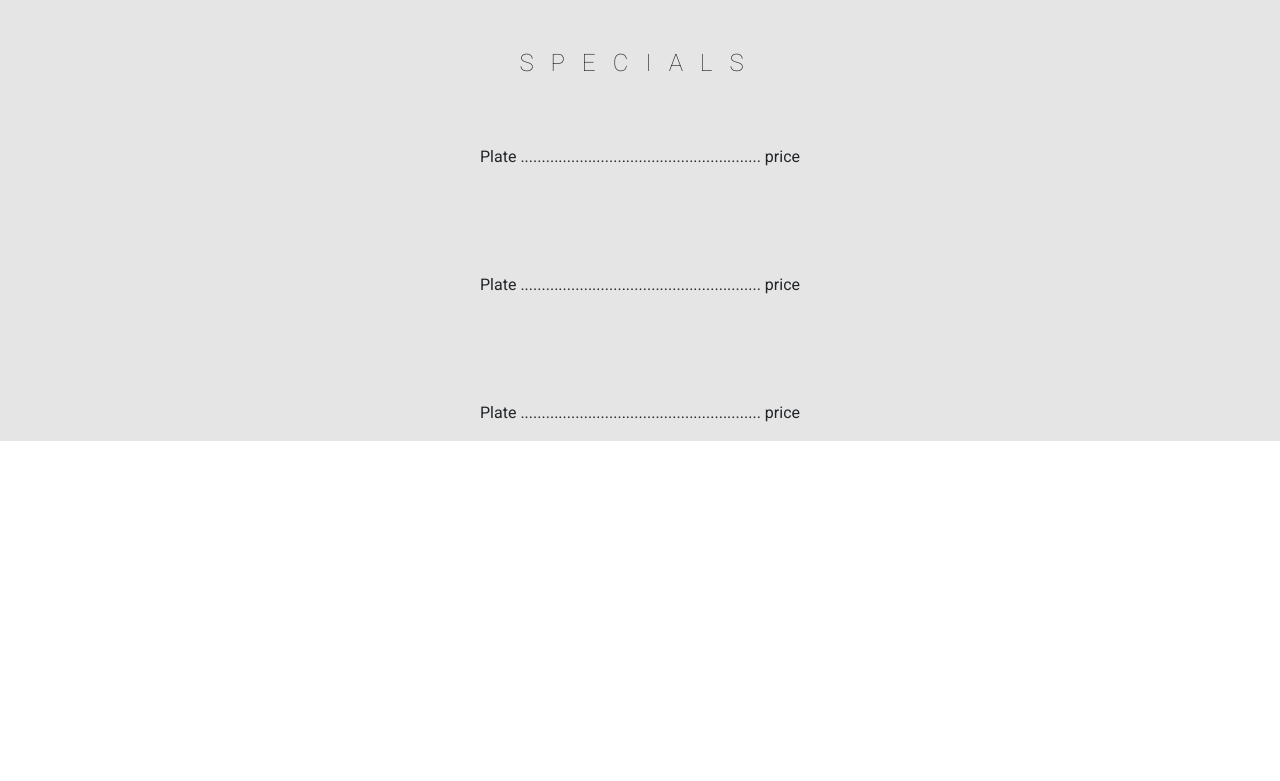
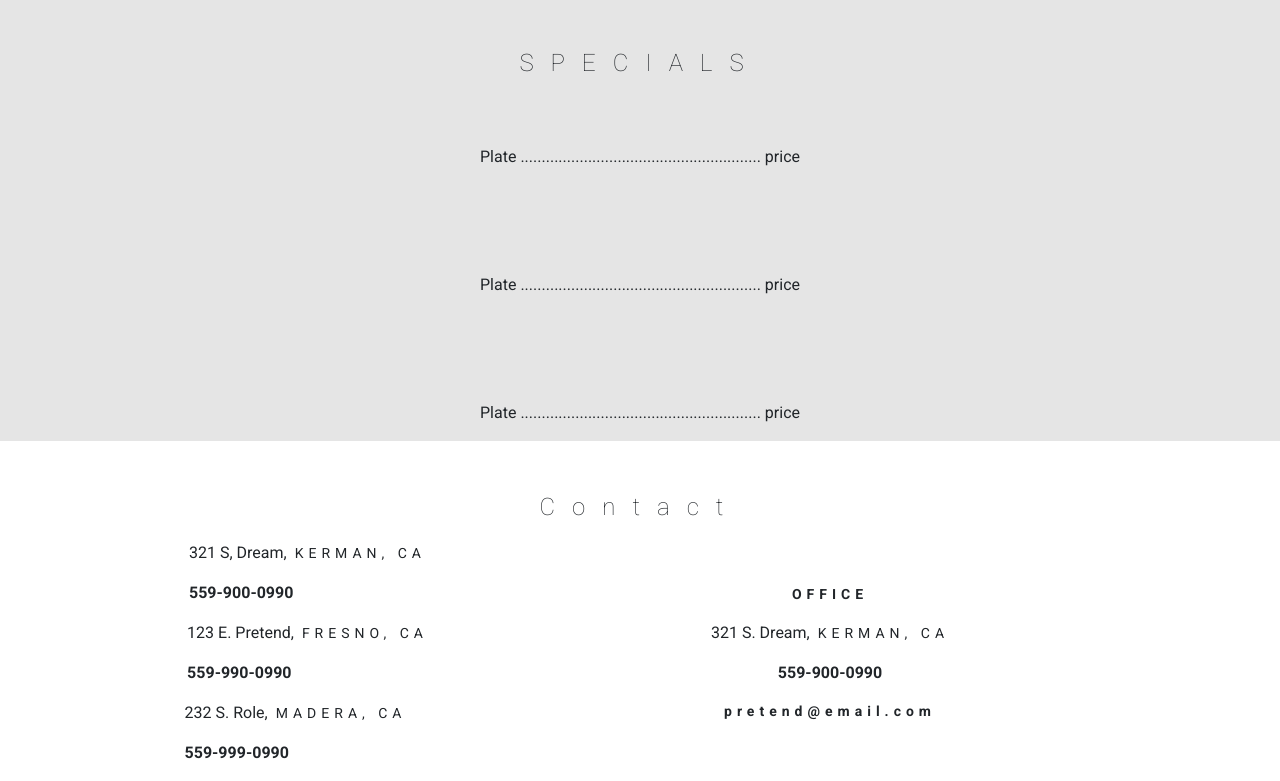
Before and after one commit to xyeras/My-Restaurant-static, a plain HTML site: page index.html in a window 1280 px wide. Shown: the part 1379-2160 px from the top of the page. Before the commit the page ends 1820 px from the top, so only its background shows below. Drawn offline with nearby package versions, Linux system fonts and the light colour scheme.

Commit message:
added footer along with styling. will have to go back and do some other styles.

```diff
--- a/index.html
+++ b/index.html
@@ -150,6 +150,47 @@
         </div>
       </div>
     </div>
+    <!-- FOOTER -->
+    <footer class="container">
+      <div class="row mt-5">
+        <div class="col">
+          <p class="section_heading text-center">Contact</p>
+        </div>
+      </div>
+      <div class="row">
+        <div class="col-md-5 d-flex flex-column justify-content-center align-items-center">
+          <div class="row">
+            <div class="col">
+              <address>
+                321 S, Dream, <span class="info_text text-uppercase ml-1">Kerman, Ca</span>
+              </address>
+              <p class="font-weight-bold">559-900-0990</p>
+            </div>
+          </div>
+          <div class="row">
+            <div class="col">
+              <address>123 E. Pretend, <span class="info_text text-uppercase ml-1">Fresno, Ca</span></address>
+              <p class="font-weight-bold">559-990-0990</p>
+            </div>
+          </div>
+          <div class="row">
+            <div class="col mr-4">
+              <address>232 S. Role, <span class="info_text text-uppercase ml-1">Madera, Ca</span></address>
+              <p class="font-weight-bold">559-999-0990</p>
+            </div>
+          </div>
+        </div>
+        <div class="col-md-6 d-flex flex-column justify-content-center align-items-center">
+          <p class="info_text font-weight-bold text-uppercase">Office</p>
+          <address>
+            321 S. Dream, <span class="info_text text-uppercase ml-1">Kerman, Ca</span>
+          </address>
+          <p class="font-weight-bold">559-900-0990</p>
+          <p class="info_text font-weight-bold">pretend@email.com</p>
+        </div>
+      </div>
+    </footer>
+
     <!-- Optional JavaScript; choose one of the two! -->
 
     <!-- Option 1: jQuery and Bootstrap Bundle (includes Popper) -->
```
